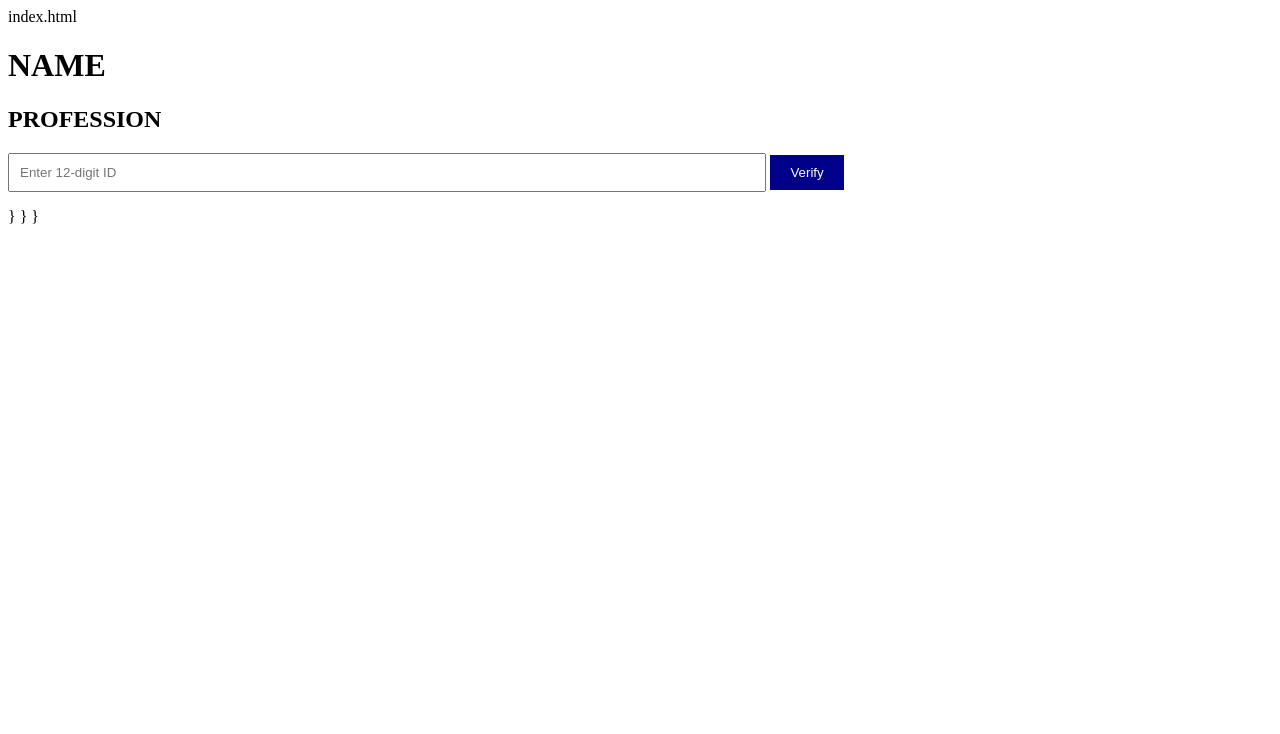
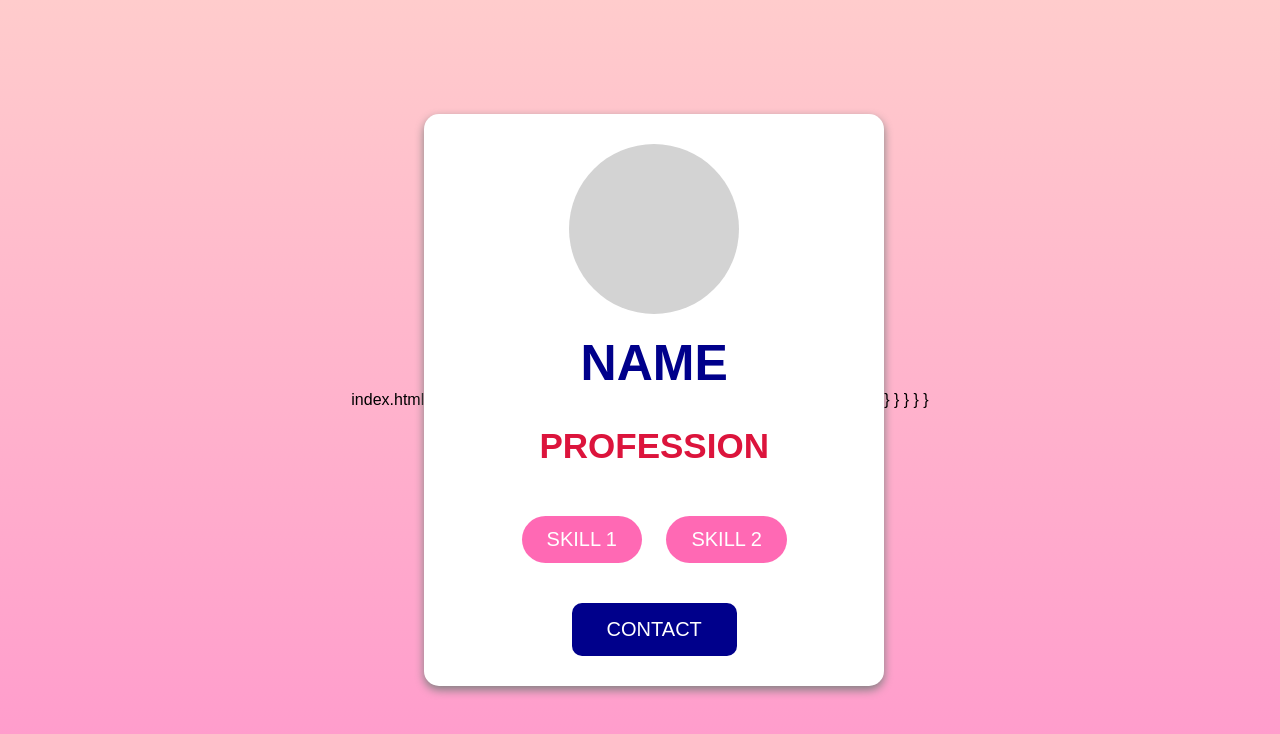
Before and after one commit to 24ht1a6198-hash/my-first-project, a plain HTML site: page <h1>Hello World</index.html in a window 1280 px wide. Drawn offline with Linux system fonts and the light colour scheme.

Commit message:
updating index.html

```diff
--- a/<h1>Hello World</index.html
+++ b/<h1>Hello World</index.html
@@ -1,31 +1,73 @@
 index.html
+<!DOCTYPE html>
+<html>
+<head>
+    <style>
+            body {
+                            margin: 0;
+                                        padding: 0;
+                                                    font-family: Arial, sans-serif;
+                                                                background: linear-gradient(to bottom, #ffcccc, #ff99cc);
+                                                                            min-height: 100vh;
+                                                                                        display: flex;
+                                                                                                    justify-content: center;
+                                                                                                                align-items: center;
+            }
+                    .container {
+                                    width: 80%;
+                                                max-width: 400px;
+                                                            background-color: white;
+                                                                        padding: 30px;
+                                                                                    border-radius: 15px;
+                                                                                                text-align: center;
+                                                                                                            box-shadow: 0px 4px 10px gray;
+                    }
+                            .profile {
+                                            width: 170px;
+                                                        height: 170px;
+                                                                    border-radius: 50%;
+                                                                                background-color: lightgray;
+                                                                                            margin: auto;
+                            }
+                                    h1 { color: darkblue; margin-top: 20px; font-size: 50px; }
+                                            h2 { color: crimson; font-size: 35px; }
+                                                    .skills { margin-top: 40px; }
+                                                            .skills span {
+                                                                            display: inline-block;
+                                                                                        padding: 12px 25px;
+                                                                                                    margin: 10px;
+                                                                                                                background-color: hotpink;
+                                                                                                                            color: white;
+                                                                                                                                        border-radius: 25px;
+                                                                                                                                                    font-size: 20px;
+                                                            }
+                                                                    button {
+                                                                                    margin-top: 30px;
+                                                                                                padding: 15px 35px;
+                                                                                                            border: none;
+                                                                                                                        background-color: darkblue;
+                                                                                                                                    color: white;
+                                                                                                                                                border-radius: 10px;
+                                                                                                                                                            font-size: 20px;
+                                                                                                                                                                        cursor: pointer;
+                                                                    }
+                                                                        </style>
+                                                                        </head>
+                                                                        <body>
                                                                             <div class="container">
                                                                                     <div class="profile"></div>
                                                                                             <h1>NAME</h1>
                                                                                                     <h2>PROFESSION</h2>
-
-                    <div id="verify-section" style="margin-top: 20px;">
-                            <input type="text" id="aadhaar-input" placeholder="Enter 12-digit ID" maxlength="12" style="padding: 10px; width: 60%;">
-                                    <button onclick="verifyID()" style="padding: 10px 20px; background-color: darkblue; color: white; border: none; cursor: pointer;">Verify</button>
-                                            <p id="result-message" style="margin-top: 10px; font-weight: bold;"></p>
+                                                                                                            <div class="skills">
+                                                                                                                        <span>SKILL 1</span>
+                                                                                                                                    <span>SKILL 2</span>
                                                                                                                                             </div>
+                                                                                                                                                    <button>CONTACT</button>
                                                                                                                                                         </div>
-
-                                                <script>
-                                                    function verifyID() {
-                                                                const input = document.getElementById("aadhaar-input").value;
-                                                                        const message = document.getElementById("result-message");
-
-                                                                                // Simple mock logic: check if it is exactly 12 numbers
-                                                                                        if (input.length === 12 && /^\d+$/.test(input)) {
-                                                                                                        message.style.color = "green";
-                                                                                                                    message.innerText = "✓ Verification Successful (Mock)";
-                                                                                        } else {
-                                                                                                        message.style.color = "red";
-                                                                                                                    message.innerText = "✗ Invalid ID. Please enter 12 digits.";
-                                                                                        }
-                                                    }
-                                                    </script>
+                                                                                                                                                        </body>
+                                                                                                                                                        </html>
                                                                     }
                                                             }
                             }
+                    }
+            }
```
Lines whose indentation alone changed are shown as unchanged.
